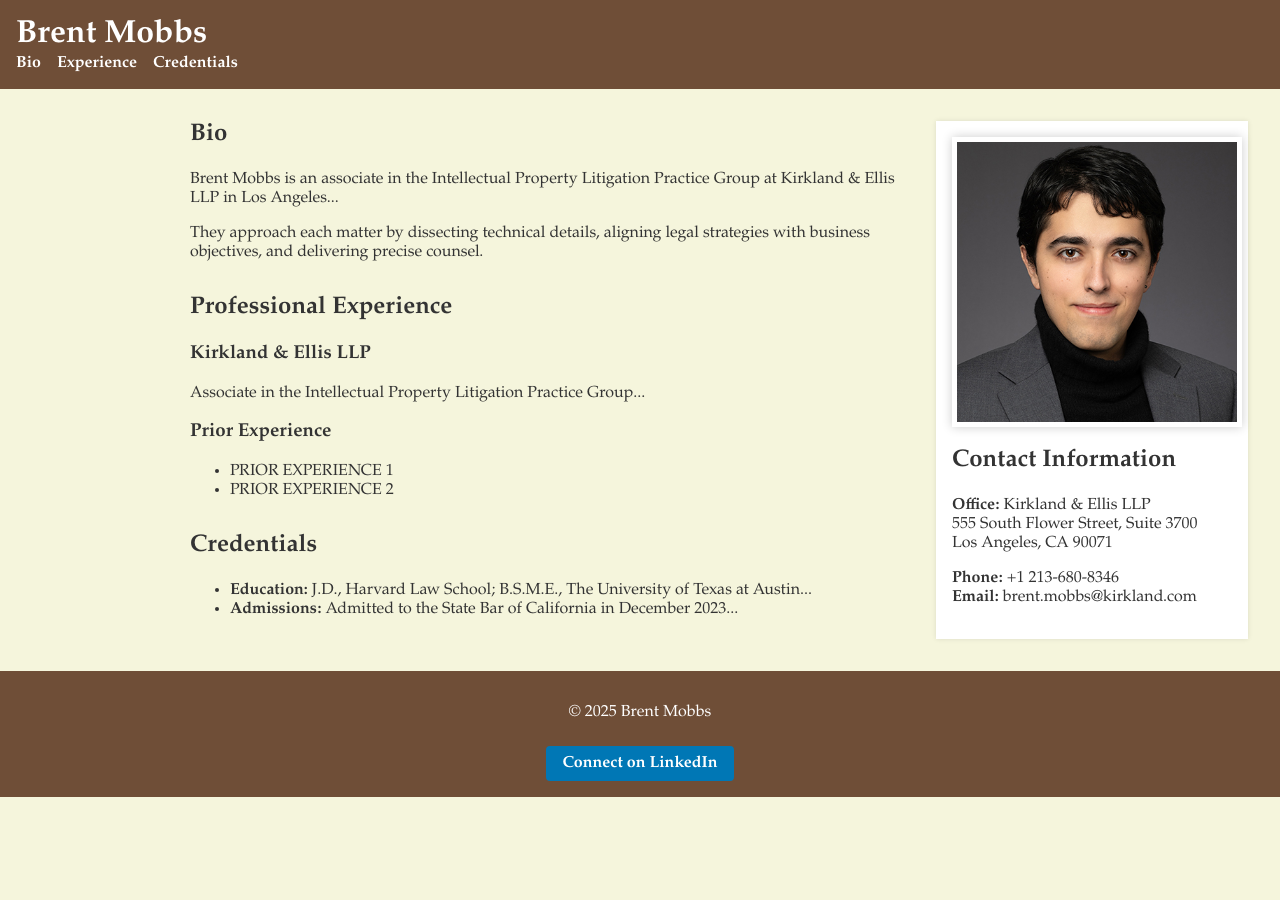
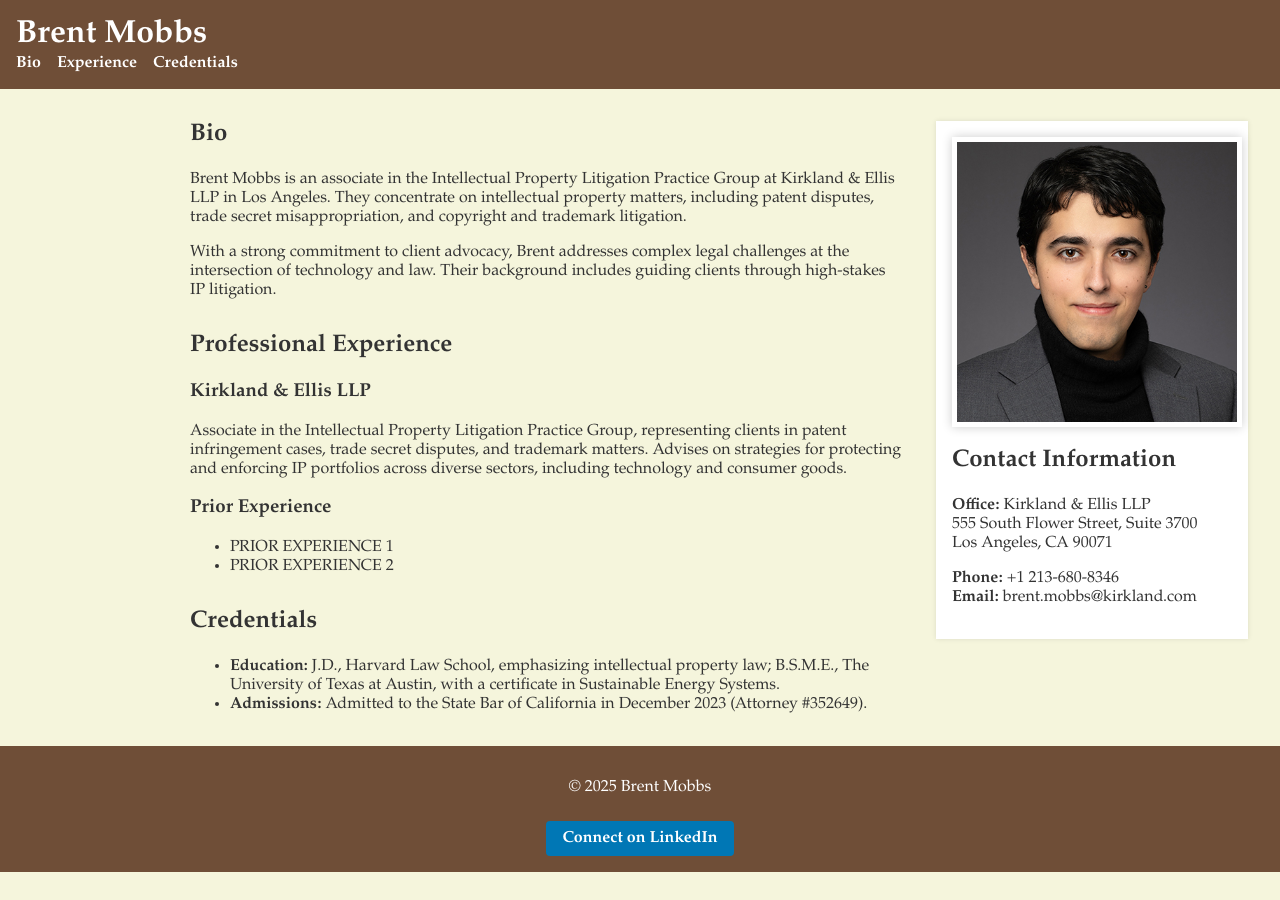
Before and after one commit to brentmobbs/brentmobbs.github.io, a Jekyll site: the page index.html, which Jekyll copies as it is, in a window 1280 px wide. Built offline with Jekyll 4.4.1, drawn with Linux system fonts in a browser that asks for light colours.

Commit message:
Update index.html

```diff
--- a/index.html
+++ b/index.html
@@ -37,10 +37,10 @@
     <section id="bio">
       <h2>Bio</h2>
       <p>
-        Brent Mobbs is an associate in the Intellectual Property Litigation Practice Group at Kirkland & Ellis LLP in Los Angeles...
+        Brent Mobbs is an associate in the Intellectual Property Litigation Practice Group at Kirkland & Ellis LLP in Los Angeles. They concentrate on intellectual property matters, including patent disputes, trade secret misappropriation, and copyright and trademark litigation.
       </p>
       <p>
-        They approach each matter by dissecting technical details, aligning legal strategies with business objectives, and delivering precise counsel.
+        With a strong commitment to client advocacy, Brent addresses complex legal challenges at the intersection of technology and law. Their background includes guiding clients through high-stakes IP litigation.
       </p>
     </section>
 
@@ -49,7 +49,7 @@
       <h2>Professional Experience</h2>
       <h3>Kirkland & Ellis LLP</h3>
       <p>
-        Associate in the Intellectual Property Litigation Practice Group...
+        Associate in the Intellectual Property Litigation Practice Group, representing clients in patent infringement cases, trade secret disputes, and trademark matters. Advises on strategies for protecting and enforcing IP portfolios across diverse sectors, including technology and consumer goods.
       </p>
       <h3>Prior Experience</h3>
       <ul>
@@ -63,10 +63,10 @@
       <h2>Credentials</h2>
       <ul>
         <li>
-          <strong>Education:</strong> J.D., Harvard Law School; B.S.M.E., The University of Texas at Austin...
+          <strong>Education:</strong> J.D., Harvard Law School, emphasizing intellectual property law; B.S.M.E., The University of Texas at Austin, with a certificate in Sustainable Energy Systems.
         </li>
         <li>
-          <strong>Admissions:</strong> Admitted to the State Bar of California in December 2023...
+          <strong>Admissions:</strong> Admitted to the State Bar of California in December 2023 (Attorney #352649).
         </li>
       </ul>
     </section>
```
